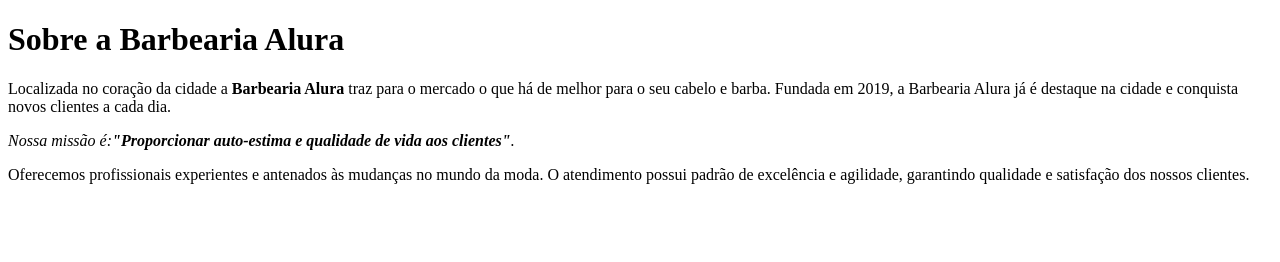
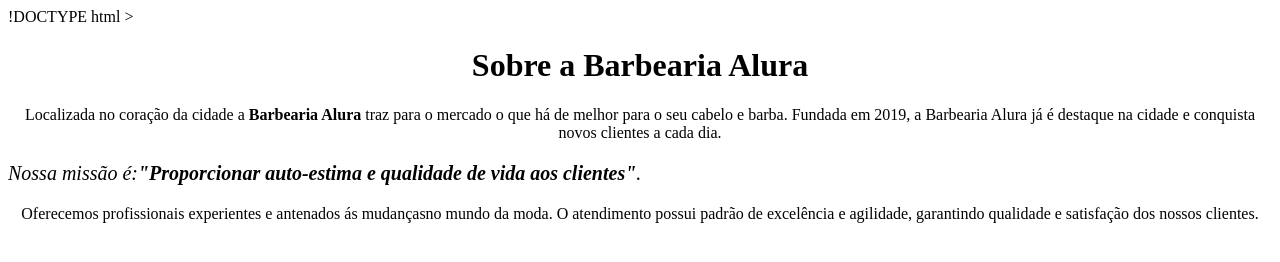
Before and after one commit to tiajulia/Barbearia-Alura-Julia, a plain HTML site: page index.html in a window 1280 px wide. Drawn offline with Linux system fonts and the light colour scheme.

Commit message:
Update index.html

```diff
--- a/index.html
+++ b/index.html
@@ -1,15 +1,19 @@
-<!DOCTYPE html >
-<html>
-<h1>Sobre a Barbearia Alura</h1>
+!DOCTYPE html >
+<html lang="pt-br">
+  <head>
+       <meta charset="UTF-8">
+       <title>Barbearia Alura</title>
+  </head>
+  <body>
+     <h1 style="text-align: center;">Sobre a Barbearia Alura</h1>
 
-  <p>Localizada no coração da cidade a <strong>Barbearia Alura</strong> traz para o mercado o que há de melhor para o seu cabelo e barba. Fundada em 2019, a Barbearia Alura já é destaque na cidade e conquista novos clientes a cada dia.</p>
+     <p style="text-align: center;">Localizada no coração da cidade a <strong>Barbearia Alura</strong> traz para o
+      mercado o que há de melhor para o seu cabelo e barba. Fundada em 2019, a Barbearia Alura já é destaque na cidade e conquista novos clientes a cada dia.
 
-  <p><em>Nossa missão é:<strong>"Proporcionar auto-estima e qualidade de vida aos clientes"</strong>.</em></p>
+     <p style="font-size: 20px;"><em>Nossa missão é:<strong>"Proporcionar auto-estima e qualidade de vida aos clientes"</strong>.</em></p>
 
-  <p>Oferecemos profissionais experientes e antenados às mudanças no mundo da moda. O atendimento possui padrão de excelência e agilidade, garantindo qualidade e satisfação dos nossos clientes.</p>
+     <p style="text-align: center;">Oferecemos profissionais experientes e antenados ás mudançasno mundo da moda. O atendimento
+         possui padrão de excelência e agilidade, garantindo qualidade e satisfação dos nossos
+         clientes.</p>
+  </body>
 </html>
-
-
-<tag>
-
-</tag>
```
